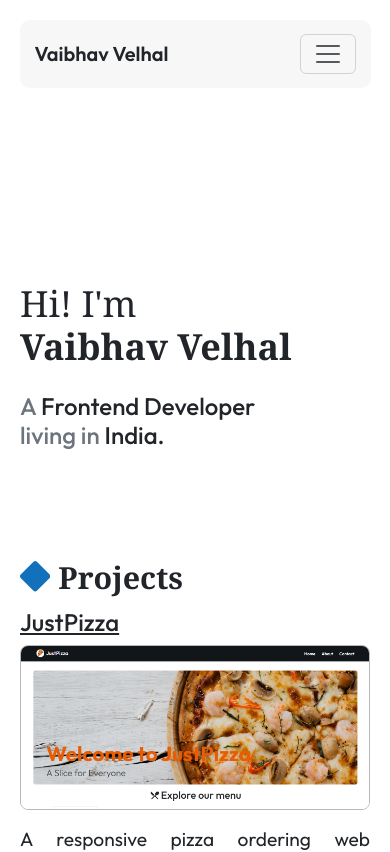
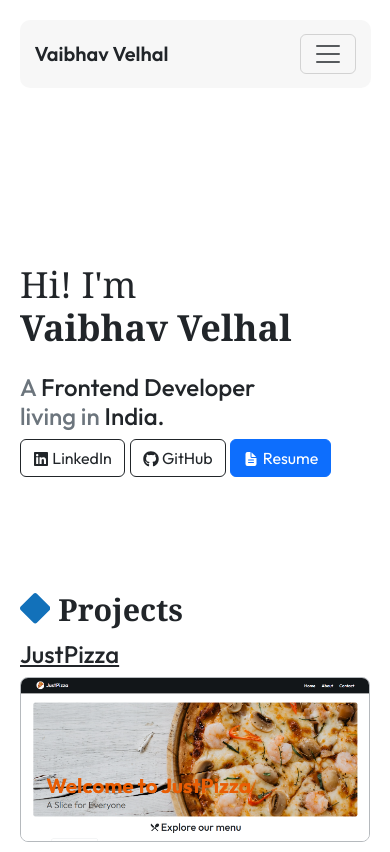
Before and after one commit to vaibhav-velhal/vaibhav-portfolio, a React (Vite) app: page / in a window 390 px wide. Shown: the top 852 px of the page. Built offline with nearby package versions, Linux system fonts and the light colour scheme.

Commit message:
Social links added at hero section

```diff
--- a/src/pages/Home/Home.css
+++ b/src/pages/Home/Home.css
@@ -5,6 +5,7 @@
 }
 .hero-section {
     min-height: 65vh;
+    margin-bottom: 2rem;
     display: flex;
     flex-direction: column;
     justify-content: center;
@@ -16,6 +17,17 @@ section h1 {
 }
 section h2 {
     font-size: 2.5rem;
+}
+
+.hero-section .social-links {
+    display: flex;
+    gap: 1em;
+    flex-wrap: wrap;
+    align-items: center;
+}
+
+.social-links .icon {
+    margin-bottom: 2px;
 }
 
 /* Project section */
@@ -64,6 +76,14 @@ section h2 {
     .reverse {
         flex-direction: column-reverse;
     }
+
+    .hero-section .hero-content {
+        flex-direction: column;
+    }
+
+    .hero-section .social-links {
+        gap: 0.3em;
+    }
 }
 
     /* Mobile */
--- a/src/pages/Home/Home.jsx
+++ b/src/pages/Home/Home.jsx
@@ -1,7 +1,8 @@
 import './Home.css';
-import { FaArrowRight, FaDiamond } from "react-icons/fa6";
+import { FaArrowRight, FaDiamond, FaLinkedin, FaGithub } from "react-icons/fa6";
 import { BsGlobe } from "react-icons/bs";
-import { FaGithub } from 'react-icons/fa6';
+import { IoDocumentText } from 'react-icons/io5';
+
 
 function Home() {
 
@@ -9,8 +10,20 @@ function Home() {
         <section className="home-page">
             <header className="hero-section">
                 <h1>Hi! I'm <br /><strong> Vaibhav Velhal</strong></h1>
-                <h2 className='mt-3'><span className='text-secondary'>A</span> Frontend Developer <br />
-                    <span className='text-secondary'>living in</span> India.</h2>
+                <div className="hero-content d-flex justify-content-md-between flex-wrap">
+                    <h2 className='mt-3'>
+                        <span className='text-secondary'>A</span> Frontend Developer <br />
+                        <span className='text-secondary'>living in</span> India.
+                    </h2>
+                    <div className="social-links">
+                        <a className="btn btn-outline-dark" href="https://www.linkedin.com/in/vaibhav-velhal" target='_blank' rel="noopener noreferrer">
+                            <FaLinkedin className='icon' /> LinkedIn</a>
+                        <a className="btn btn-outline-dark" href="https://github.com/vaibhav-velhal" target='_blank' rel="noopener noreferrer">
+                            <FaGithub className='icon' /> GitHub</a>
+                        <a className="btn btn-primary" href="" rel="noopener noreferrer">
+                            <IoDocumentText className='icon' /> Resume</a>
+                    </div>
+                </div>
             </header>
 
             <section className="projects-section">
@@ -28,8 +41,8 @@ function Home() {
                             <div className="buttons-section">
                                 <button className="btn btn-sm btn-light btn-outline-dark py-md-2 px-md-3">View Details <FaArrowRight className='ms-1 mb-1' /></button>
                                 <a className="btn btn-sm btn-light btn-outline-dark py-md-2 px-md-3"
-                                     href="https://github.com/vaibhav-velhal/just-pizza-react" target='_blank' rel="noopener noreferrer">
-                                        GitHub Repo <FaGithub className='ms-1 mb-1' /></a>
+                                    href="https://github.com/vaibhav-velhal/just-pizza-react" target='_blank' rel="noopener noreferrer">
+                                    GitHub Repo <FaGithub className='ms-1 mb-1' /></a>
                                 <a className="btn btn-sm btn-light btn-outline-dark py-md-2 px-md-3"
                                     href="https://just-pizza-official.vercel.app/" target='_blank' rel="noopener noreferrer">
                                     View Preview <BsGlobe className='ms-1 mb-1' /></a>
@@ -37,7 +50,7 @@ function Home() {
                         </div>
                         <div className="image-container col-12 col-md-6 m-0 ms-lg-3 ">
                             <img src="/JustPizza-Project.png" alt="JustPizza-Project" loading='lazy'
-                             className='border border-secondary border-opacity-50 rounded-3' />
+                                className='border border-secondary border-opacity-50 rounded-3' />
                         </div>
                     </div>
                 </article>
@@ -59,8 +72,8 @@ function Home() {
                             <div className="buttons-section">
                                 <button className="btn btn-sm btn-light btn-outline-dark py-md-2 px-md-3">View Details <FaArrowRight className='ms-1 mb-1' /></button>
                                 <a className="btn btn-sm btn-light btn-outline-dark py-md-2 px-md-3"
-                                     href="https://github.com/vaibhav-velhal/currency-converter" target='_blank' rel="noopener noreferrer">
-                                        GitHub Repo <FaGithub className='ms-1 mb-1' /></a>
+                                    href="https://github.com/vaibhav-velhal/currency-converter" target='_blank' rel="noopener noreferrer">
+                                    GitHub Repo <FaGithub className='ms-1 mb-1' /></a>
                                 <a className="btn btn-sm btn-light btn-outline-dark py-md-2 px-md-3"
                                     href="https://vaibhav-velhal.github.io/currency-converter/" target='_blank' rel="noopener noreferrer">
                                     View Preview <BsGlobe className='ms-1 mb-1' /></a>
```
